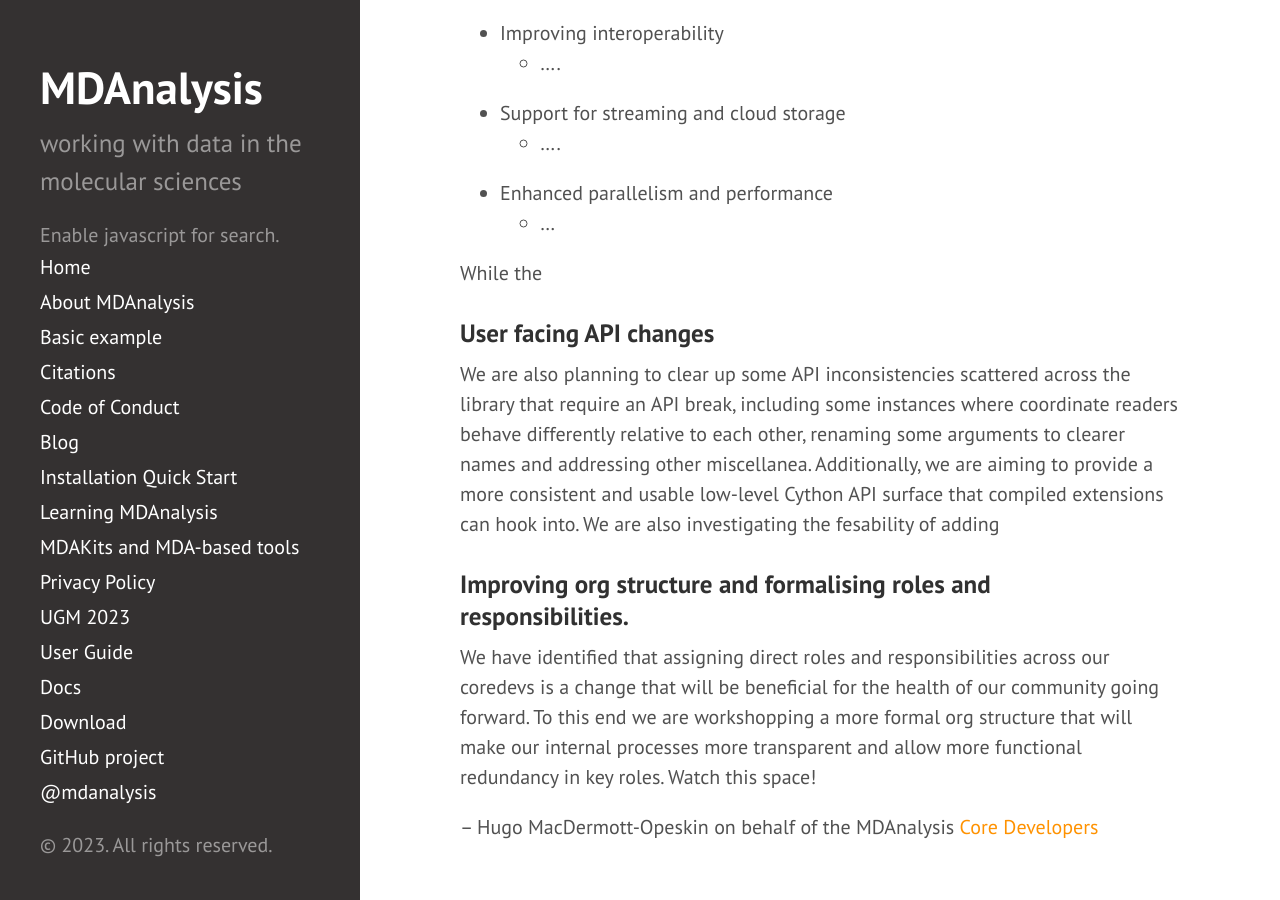
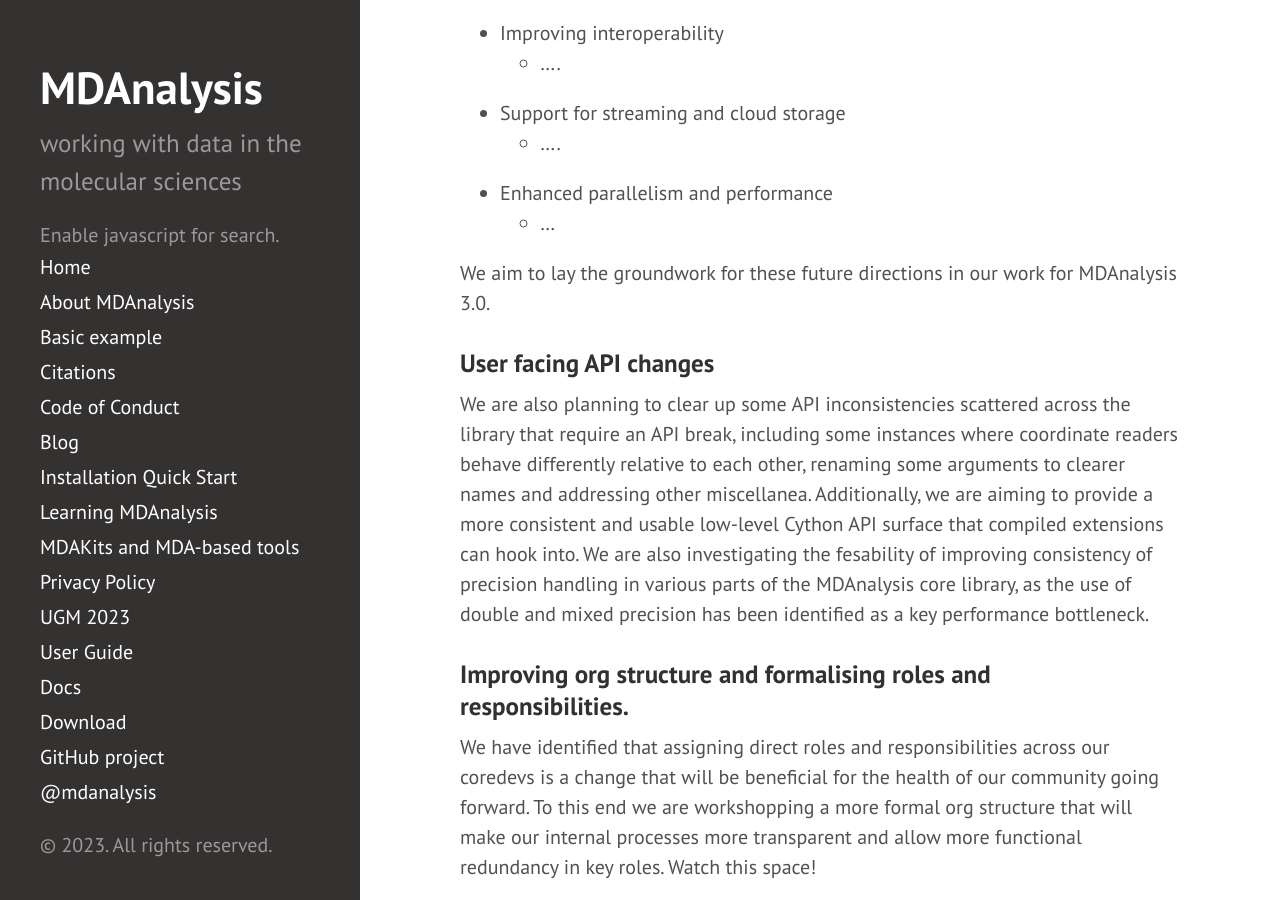
Before and after one commit to MDAnalysis/MDAnalysis.github.io, a Jekyll site: the page built from _posts/2023-10-09-towards_3.0.md, in a window 1280 px wide and 900 px high, scrolled down 1162 px. Built offline with Jekyll 4.4.1, drawn with Linux system fonts in a browser that asks for light colours; comment, search, counter and statistics services are not loaded.

Commit message:
finish draft

```diff
--- a/_posts/2023-10-09-towards_3.0.md
+++ b/_posts/2023-10-09-towards_3.0.md
@@ -30,11 +30,11 @@ We have identified several areas that we would like to target for future improve
     - ...
 
 
-While the
+We aim to lay the groundwork for these future directions in our work for MDAnalysis 3.0.
 
 ### User facing API changes
 
-We are also planning to clear up some API inconsistencies scattered across the library that require an API break, including some instances where coordinate readers behave differently relative to each other, renaming some arguments to clearer names and addressing other miscellanea. Additionally, we are aiming to provide a more consistent and usable low-level Cython API surface that compiled extensions can hook into. We are also investigating the fesability of adding
+We are also planning to clear up some API inconsistencies scattered across the library that require an API break, including some instances where coordinate readers behave differently relative to each other, renaming some arguments to clearer names and addressing other miscellanea. Additionally, we are aiming to provide a more consistent and usable low-level Cython API surface that compiled extensions can hook into. We are also investigating the fesability of improving consistency of precision handling in various parts of the MDAnalysis core library, as the use of double and mixed precision has been identified as a key performance bottleneck.
 
 
 ### Improving org structure and formalising roles and responsibilities.
```
